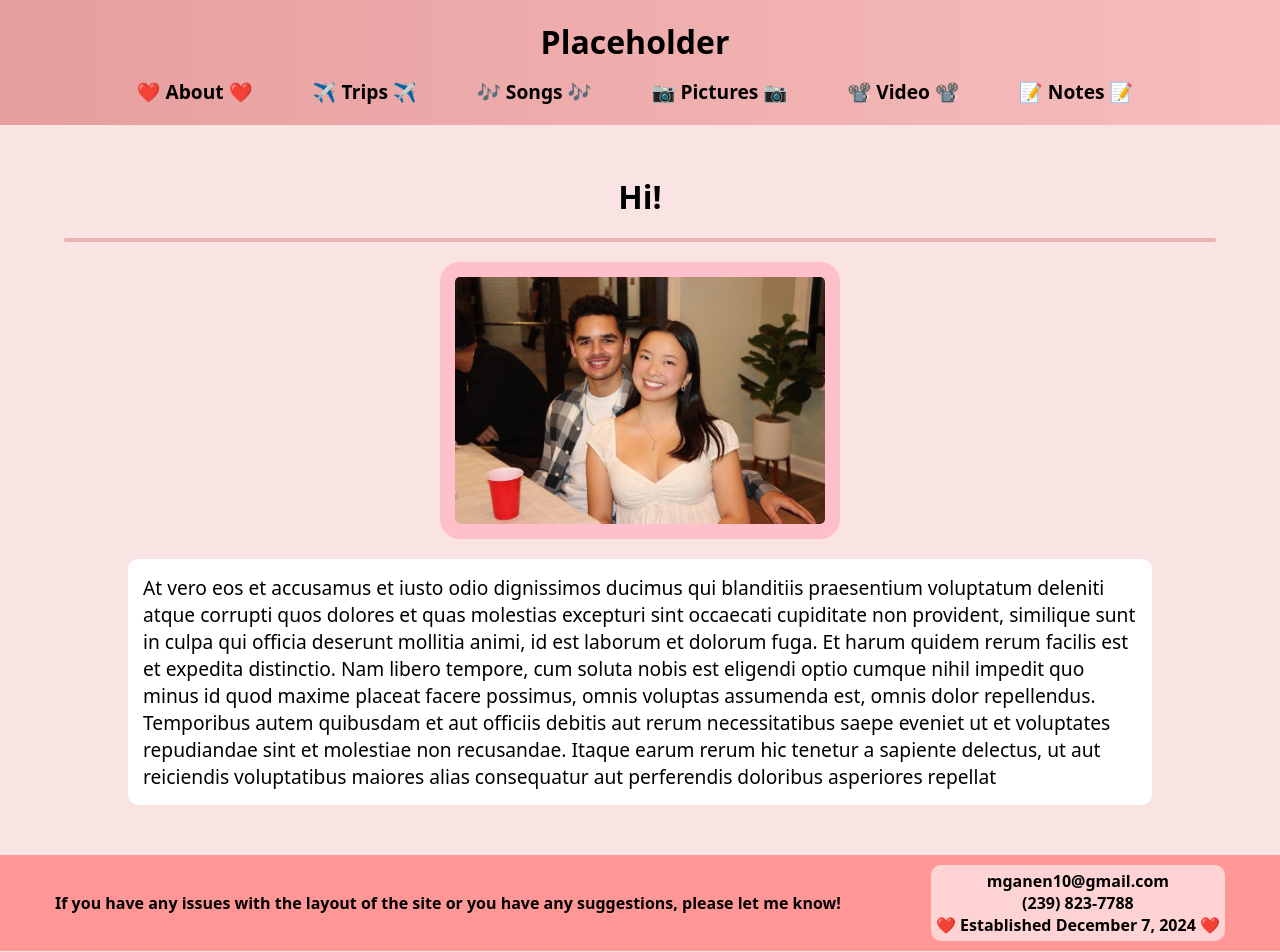
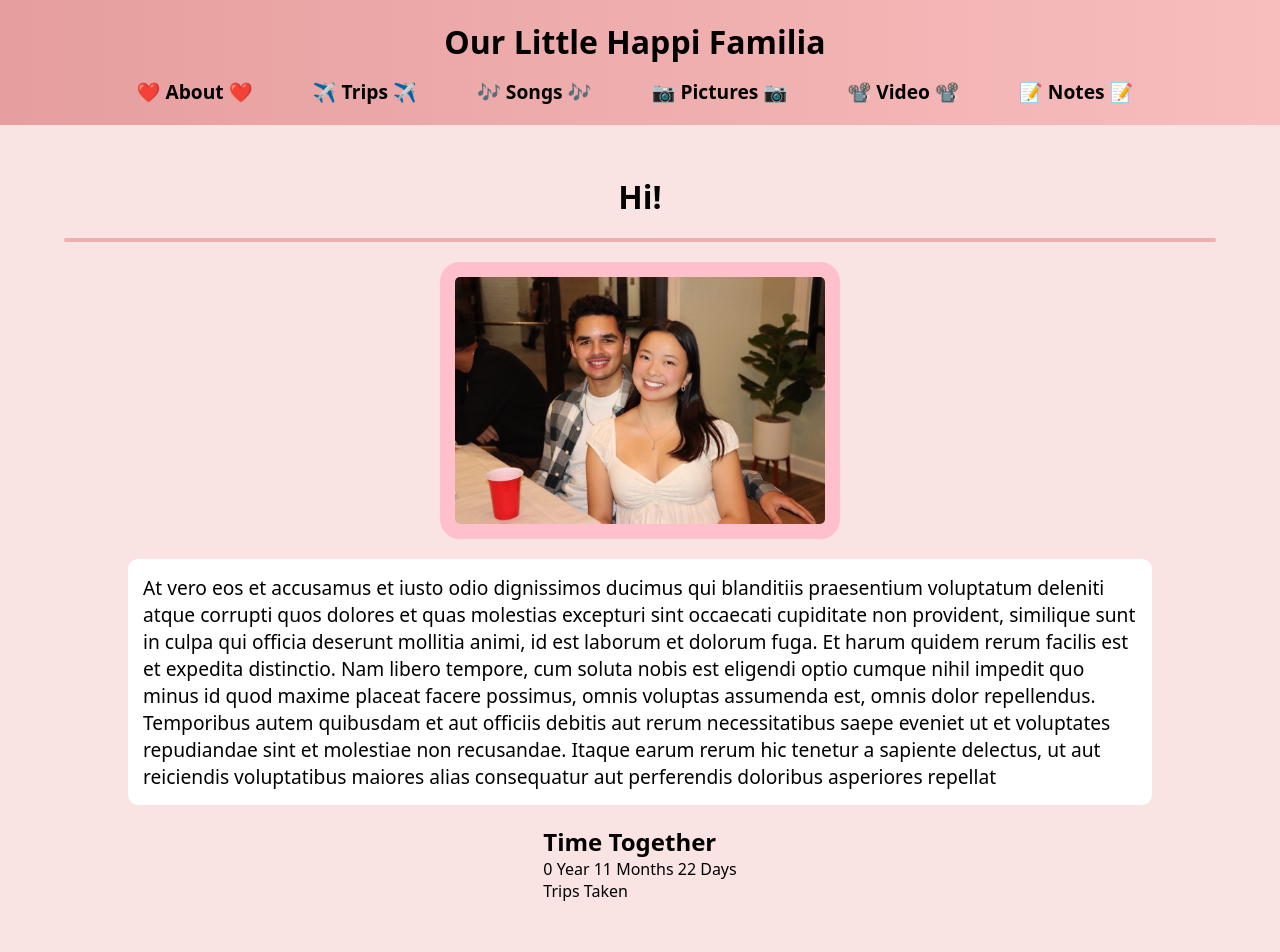
Before and after one commit to MartinGV10/Anniversary-Page, a React (Vite) app: page /home in a window 1280 px wide. Shown: the top 952 px of the page. Built offline with nearby package versions, Linux system fonts and the light colour scheme.

Commit message:
Added time keeping

```diff
--- a/package.json
+++ b/package.json
@@ -12,7 +12,8 @@
   "dependencies": {
     "react": "^19.2.0",
     "react-dom": "^19.2.0",
-    "react-router-dom": "^7.9.6"
+    "react-router": "^7.10.0",
+    "react-router-dom": "^7.10.0"
   },
   "devDependencies": {
     "@eslint/js": "^9.39.1",
--- a/src/About.jsx
+++ b/src/About.jsx
@@ -1,7 +1,38 @@
+import { useEffect, useState } from 'react'
 import top from './assets/top.jpg'
 import './css/About.css'
 
 function About() {
+    const oneYear = new Date('2024-12-07')
+    const [timeSince, setTimeSince] = useState({ years: 0, months: 0, days: 0})
+
+
+    useEffect(() => {
+        const updateTime = () => {
+            const now = new Date()
+            let years = now.getFullYear() - oneYear.getFullYear()
+            let months = now.getMonth() - oneYear.getMonth()
+            let days = now.getDate() - oneYear.getDate()
+
+
+            if (days < 0) {
+                const prevMonth = new Date(now.getFullYear(), now.getMonth(), 0)
+                days += prevMonth.getDate()
+                months -= 1
+            }
+
+            if (months < 0) {
+                months += 12;
+                years -= 1;
+            }
+
+            setTimeSince({ years, months, days })
+        }
+
+        updateTime()
+        const interval = setInterval(updateTime, 1000 * 60 * 10)
+        return () => clearInterval(interval)
+    }, [])
     return (
         <>
             <div className="about-cont">
@@ -9,6 +40,16 @@ function About() {
                 <span className="divider"></span>
                 <img src={top} alt="placeholder" className='top-pic'/>
                 <p className="note">At vero eos et accusamus et iusto odio dignissimos ducimus qui blanditiis praesentium voluptatum deleniti atque corrupti quos dolores et quas molestias excepturi sint occaecati cupiditate non provident, similique sunt in culpa qui officia deserunt mollitia animi, id est laborum et dolorum fuga. Et harum quidem rerum facilis est et expedita distinctio. Nam libero tempore, cum soluta nobis est eligendi optio cumque nihil impedit quo minus id quod maxime placeat facere possimus, omnis voluptas assumenda est, omnis dolor repellendus. Temporibus autem quibusdam et aut officiis debitis aut rerum necessitatibus saepe eveniet ut et voluptates repudiandae sint et molestiae non recusandae. Itaque earum rerum hic tenetur a sapiente delectus, ut aut reiciendis voluptatibus maiores alias consequatur aut perferendis doloribus asperiores repellat</p>
+
+                <div className="facts">
+                    <div className="time">
+                        <h2 className="">Time Together</h2>
+                        <p>{timeSince.years} {timeSince.years > 1 ? 'Years': 'Year'} {timeSince.months} Months {timeSince.days} Days</p>
+                    </div>
+
+                    <div className="trips-taken"></div>
+                    <div className="">Trips Taken</div>
+                </div>
             </div>
         </>
     )
--- a/src/Nav.jsx
+++ b/src/Nav.jsx
@@ -2,7 +2,7 @@ function Nav({ setPage }) {
     return (
         <>
         <div className="nav">
-            <h1 className="title">Placeholder</h1>
+            <h1 className="title">Our Little Happi Familia</h1>
             <div className="nav-items">
                 <p className="nav-tit" onClick={() => setPage('about')}>❤️ About ❤️</p>
                 <p className="nav-tit" onClick={() => setPage('trips')}>✈️ Trips ✈️</p>
--- a/src/Notes.jsx
+++ b/src/Notes.jsx
@@ -80,7 +80,7 @@ function Notes() {
                                 <h3 className="n-text">It's okay to be nervous, it's only natural and you'll do great!</h3>
                             </div>
                             <div className="n-item">
-                                <h3 className="n-text">Focus, relax, concentrate and the goal</h3>
+                                <h3 className="n-text">Focus, relax, concentrate on the goal</h3>
                             </div>
                             <div className="n-item">
                                 <h3 className="n-text">You've prepared so much for this, go show what you can do!</h3>
@@ -96,7 +96,7 @@ function Notes() {
                                 <h3 className="n-text">It's okay baby, I'll always be here for you</h3>
                             </div>
                             <div className="n-item">
-                                <h3 className="n-text">If you need any help I'll always help, use your resources!</h3>
+                                <h3 className="n-text">You can't win every battle, use this as experience to be even better!</h3>
                             </div>
                             <div className="n-item">
                                 <h3 className="n-text">Everything happens for a reason, this doesn't define who you are</h3>
@@ -108,20 +108,24 @@ function Notes() {
                     </div>
 
                     <div className="n-group">
-                        <h2 className="group-head">Important Bible Quotes</h2>
+                        <h2 className="group-head">Some Bible Quotes bc Why Not</h2>
                         <span className="divider2"></span>
                         <div className="stuff">
                             <div className="n-item">
-                                <h3 className="n-text">“And now these three remain: faith, hope and love. But the greatest these is love.” — 1 Corinthians 13:13</h3>
+                                <h3 className="n-text">“And now these three remain: faith, hope and love. But the greatest these is love.”</h3>
+                                <p className="cite">1 Corinthians 13:13</p>
                             </div>
                             <div className="n-item">
-                                <h3 className="n-text">“Be on your guard; stand firm in the faith; be courageous; be strong.” — 1 Corinthians 16:13</h3>
+                                <h3 className="n-text">“Be on your guard; stand firm in the faith; be courageous; be strong.”</h3>
+                                <p className="cite">1 Corinthians 16:13</p>
                             </div>
                             <div className="n-item">
-                                <h3 className="n-text">“Don't be afraid, for I am with you. Don't be discouraged, for I am your God. I will strengthen you and help you. I will hold you up with my victorious right hand” Isaiah 41:10</h3>
+                                <h3 className="n-text">“Don't be afraid, for I am with you. Don't be discouraged, for I am your God. I will strengthen you and help you. I will hold you up with my victorious right hand”</h3>
+                                <p className="cite">Isaiah 41:10</p>
                             </div>
                             <div className="n-item">
-                                <h3 className="n-text">“Be kind and compassionate to one another, forgiving each other, just as in Christ God forgave you.” — Ephesians 4:32</h3>
+                                <h3 className="n-text">“Be kind and compassionate to one another, forgiving each other, just as in Christ God forgave you.”</h3>
+                                <p className="cite">Ephesians 4:32</p>
                             </div>
                         </div>
                     </div>
--- a/src/css/Notes.css
+++ b/src/css/Notes.css
@@ -20,6 +20,7 @@
     align-items: center;
     text-align: center;
     transition: 0.2s all;
+    gap: 5px;
 }
 
 .n-item:hover {
```
Also changed, not shown: 1 other file (tests, documents, lock files or other folders).
